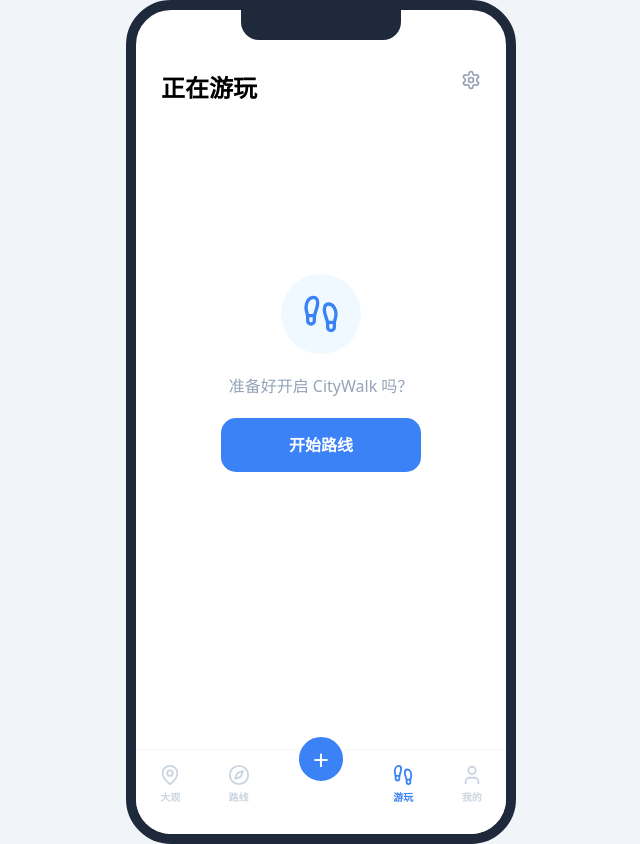
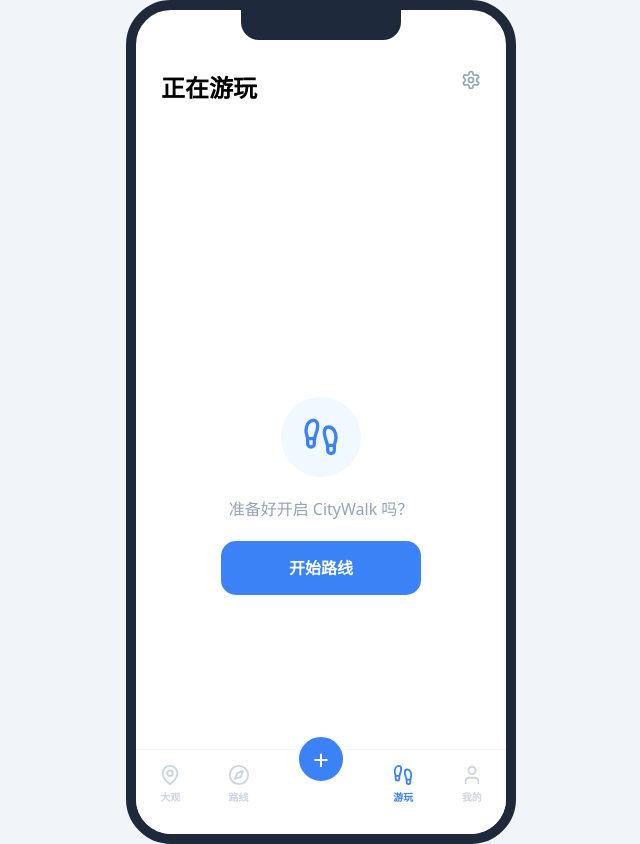
Before and after one commit to Annathewitch/Grand-View-Garden, a Next.js app: page /walking in a window 1280 px wide. Shown: the whole page, without its empty margins (319-959 px from the left). Built offline with nearby package versions, Linux system fonts and the light colour scheme.

Commit message:
Update page.tsx

```diff
--- a/app/walking/page.tsx
+++ b/app/walking/page.tsx
@@ -2,7 +2,7 @@
 import React, { useState } from "react";
 import { useRouter } from 'next/navigation';
 import { motion, AnimatePresence } from "framer-motion";
-import { MapPin, Footprints, Clock, Flame, Play, Check, Compass, User, Settings } from "lucide-react";
+import { MapPin, Footprints, Clock, Flame, Check, Compass, User, Settings } from "lucide-react";
 
 export default function WalkingPage() {
   const router = useRouter();
@@ -70,8 +70,7 @@ export default function WalkingPage() {
                 <p style={{ marginTop: '20px', lineHeight: '2' }}>
                   📅 <b>{new Date().toLocaleDateString()}</b><br/>
                   今天我在梧桐区漫步了 <b>1.8公里</b>。<br/>
-                  打卡了 <b>{checkedPoints.length}</b> 个地点，<br/>
-                  感受到了春天的气息。🌸
+                  打卡了 <b>{checkedPoints.length}</b> 个地点，感受到了春天的气息。🌸
                 </p>
                 <button onClick={() => router.push('/')} style={primaryBtn}>保存手账</button>
               </div>
@@ -80,6 +79,7 @@ export default function WalkingPage() {
         </AnimatePresence>
       </div>
 
+      {/* 底部导航栏 */}
       <div style={bottomNavStyle}>
         <div onClick={() => router.push('/')} style={navInactive}><MapPin size={22} /><span>大观</span></div>
         <div onClick={() => router.push('/routes')} style={navInactive}><Compass size={22} /><span>路线</span></div>
@@ -92,17 +92,17 @@ export default function WalkingPage() {
   );
 }
 
-// 样式复用与 Walking 专用样式
-const appContainerStyle: React.CSSProperties = { width: "390px", height: "844px", background: "#fff", borderRadius: "45px", position: "relative", border: "10px solid #1e293b", overflow: "hidden" };
-const contentAreaStyle: React.CSSProperties = { width: "100%", height: "100%", position: "relative" };
+// 游玩页样式修复
+const appContainerStyle: React.CSSProperties = { width: "390px", height: "844px", margin: "0 auto", background: "#fff", borderRadius: "45px", position: "relative", border: "10px solid #1e293b", overflow: "hidden", display: "flex", flexDirection: "column" };
+const contentAreaStyle: React.CSSProperties = { flex: 1, position: "relative", overflowY: "auto" };
 const headerStyle: React.CSSProperties = { padding: '60px 25px 20px', display: 'flex', justifyContent: 'space-between' };
-const centerFlex: React.CSSProperties = { display: 'flex', flexDirection: 'column', alignItems: 'center', justifyContent: 'center', height: '60%' };
+const centerFlex: React.CSSProperties = { display: 'flex', flexDirection: 'column', alignItems: 'center', justifyContent: 'center', height: '100%' };
 const iconCircle: React.CSSProperties = { width: '80px', height: '80px', background: '#f0f9ff', borderRadius: '50%', display: 'flex', justifyContent: 'center', alignItems: 'center', marginBottom: '20px' };
 const primaryBtn: React.CSSProperties = { width: '200px', background: '#3B82F6', color: '#fff', border: 'none', padding: '15px', borderRadius: '15px', fontWeight: 'bold', cursor: 'pointer' };
 const progressCard: React.CSSProperties = { background: '#f8fafc', padding: '20px', borderRadius: '20px', marginBottom: '20px' };
 const progressBg: React.CSSProperties = { width: '100%', height: '8px', background: '#e2e8f0', borderRadius: '4px' };
 const progressFill: React.CSSProperties = { height: '100%', background: '#3B82F6', borderRadius: '4px' };
-const listScroll: React.CSSProperties = { height: '320px', overflowY: 'auto', marginBottom: '20px' };
+const listScroll: React.CSSProperties = { maxHeight: '300px', overflowY: 'auto', marginBottom: '20px' };
 const itemInactive: React.CSSProperties = { padding: '15px', borderRadius: '15px', border: '1px solid #f1f5f9', display: 'flex', justifyContent: 'space-between', marginBottom: '10px', cursor: 'pointer' };
 const itemActive: React.CSSProperties = { ...itemInactive, background: '#f0fdf4', borderColor: '#10B981' };
 const statsRow: React.CSSProperties = { display: 'flex', justifyContent: 'space-between', marginBottom: '20px' };
@@ -110,7 +110,7 @@ const statBox: React.CSSProperties = { fontSize: '12px', color: '#64748b', displ
 const finishBtn: React.CSSProperties = { ...primaryBtn, width: '100%', background: '#1e293b' };
 const journalOverlay: React.CSSProperties = { position: 'absolute', inset: 0, background: 'rgba(0,0,0,0.4)', zIndex: 500, display: 'flex', alignItems: 'center', justifyContent: 'center' };
 const journalPaper: React.CSSProperties = { background: '#fff', width: '320px', padding: '30px', borderRadius: '30px', boxShadow: '0 10px 30px rgba(0,0,0,0.2)' };
-const bottomNavStyle: React.CSSProperties = { position: "absolute", bottom: 0, width: "100%", height: "85px", background: "#fff", display: "flex", justifyContent: "space-around", alignItems: "center", paddingBottom: "15px", borderTop: "1px solid #f1f5f9" };
+const bottomNavStyle: React.CSSProperties = { width: "100%", height: "85px", background: "#fff", display: "flex", justifyContent: "space-around", alignItems: "center", paddingBottom: "15px", borderTop: "1px solid #f1f5f9" };
 const navInactive: React.CSSProperties = { display: "flex", flexDirection: "column", alignItems: "center", gap: "4px", color: "#cbd5e1", fontSize: "10px", fontWeight: "700", cursor: "pointer" };
 const navActive: React.CSSProperties = { ...navInactive, color: "#3B82F6" };
 const addBtnOuter: React.CSSProperties = { position: "relative", width: "50px", height: "50px" };
```
